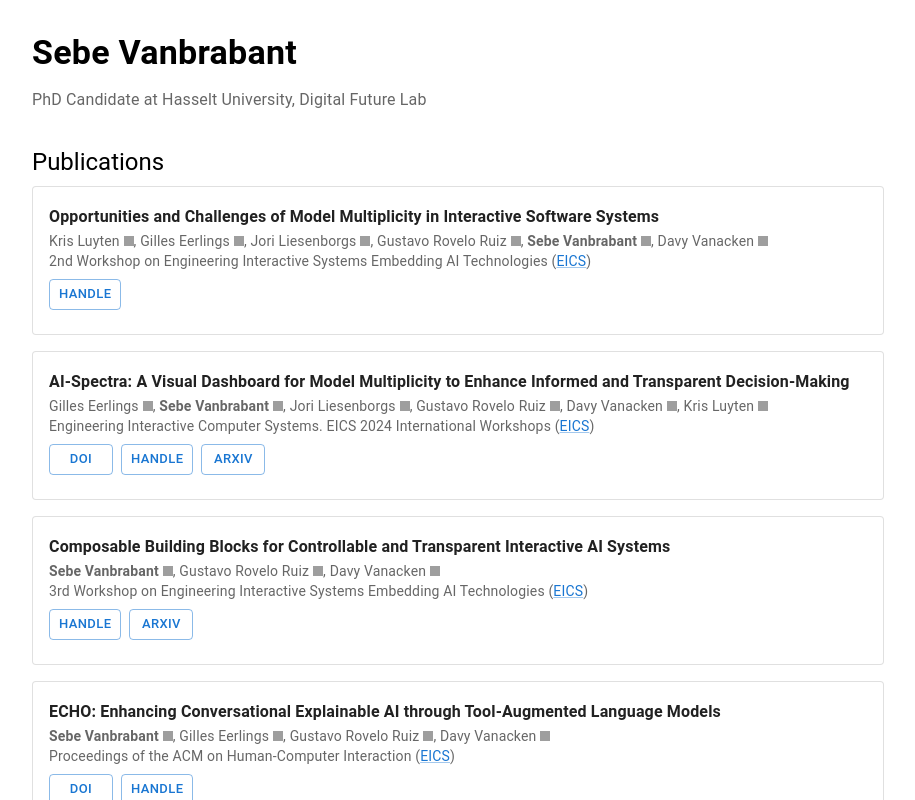
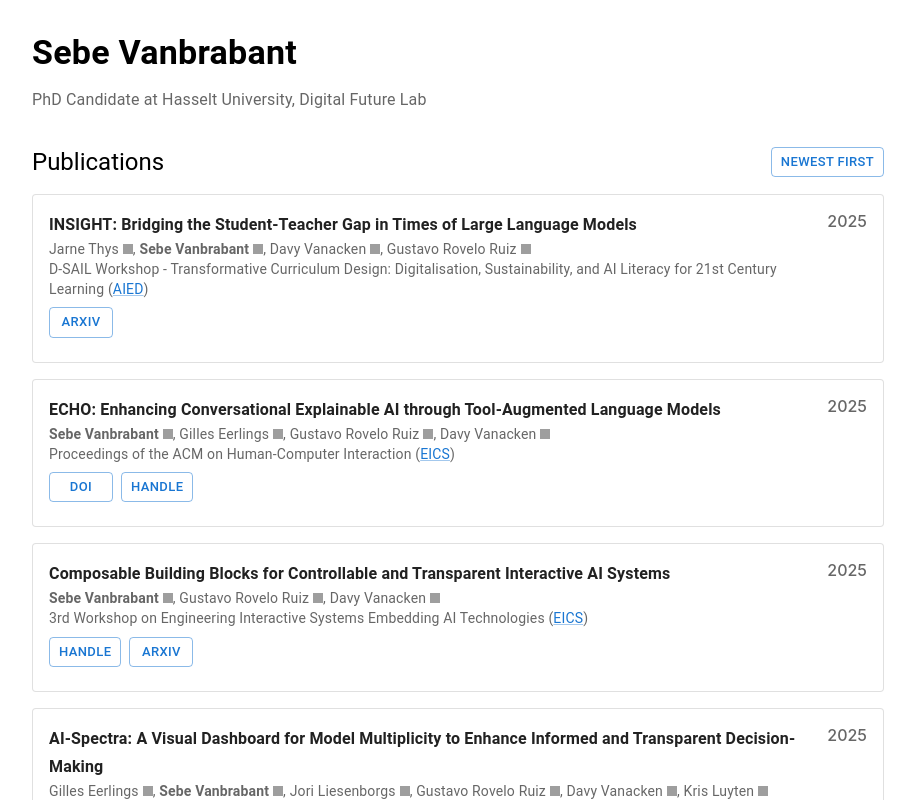
Before and after one commit to sebev/sebev.github.io, a React (Create React App) app: page / in a window 1280 px wide. Shown: the top 800 px of the page, without its empty margins (182-1097 px from the left). Built offline with nearby package versions, Linux system fonts and the light colour scheme; grey boxes are pictures that could not be loaded.

Commit message:
Sortable publications with year

```diff
--- a/public/data/publications.json
+++ b/public/data/publications.json
@@ -2,7 +2,7 @@
     {
         "title": "Opportunities and Challenges of Model Multiplicity in Interactive Software Systems",
         "authors": ["kluyten", "geerlings", "jliesenborgs", "groveloruiz", "svanbrabant", "dvanacken"],
-        "year": 2024,
+        "date": "2024-06-25",
         "venue": {
             "name": "2nd Workshop on Engineering Interactive Systems Embedding AI Technologies",
             "parent": "The 16th ACM SIGCHI Symposium on Engineering Interactive Computing Systems",
@@ -20,7 +20,7 @@
     {
         "title": "AI-Spectra: A Visual Dashboard for Model Multiplicity to Enhance Informed and Transparent Decision-Making",
         "authors": ["geerlings", "svanbrabant", "jliesenborgs", "groveloruiz", "dvanacken", "kluyten"],
-        "year": 2025,
+        "date": "2025-05-30",
         "venue": {
             "name": "Engineering Interactive Computer Systems. EICS 2024 International Workshops",
             "parent": "The 16th ACM SIGCHI Symposium on Engineering Interactive Computing Systems",
@@ -46,7 +46,7 @@
     {
         "title": "Composable Building Blocks for Controllable and Transparent Interactive AI Systems",
         "authors": ["svanbrabant", "groveloruiz", "dvanacken"],
-        "year": 2025,
+        "date": "2025-06-24",
         "venue": {
             "name": "3rd Workshop on Engineering Interactive Systems Embedding AI Technologies",
             "parent": "The 17th ACM SIGCHI Symposium on Engineering Interactive Computing Systems",
@@ -68,7 +68,7 @@
     {
         "title": "ECHO: Enhancing Conversational Explainable AI through Tool-Augmented Language Models",
         "authors": ["svanbrabant", "geerlings", "groveloruiz", "dvanacken"],
-        "year": 2025,
+        "date": "2025-06-27",
         "venue": {
             "name": "Proceedings of the ACM on Human-Computer Interaction",
             "parent": "The 17th ACM SIGCHI Symposium on Engineering Interactive Computing Systems",
@@ -90,7 +90,7 @@
     {
         "title": "INSIGHT: Bridging the Student-Teacher Gap in Times of Large Language Models",
         "authors": ["jthys", "svanbrabant", "dvanacken", "groveloruiz"],
-        "year": 2025,
+        "date": "2025-07-22",
         "venue": {
             "name": "D-SAIL Workshop - Transformative Curriculum Design: Digitalisation, Sustainability, and AI Literacy for 21st Century Learning",
             "parent": "The 26th International Conference on Artificial Intelligence in Education",
--- a/src/App.tsx
+++ b/src/App.tsx
@@ -1,5 +1,5 @@
 import React, { useEffect, useState } from "react";
-import { Container, Typography, Box, CircularProgress } from "@mui/material";
+import { Container, Typography, Box, CircularProgress, Button, Stack } from "@mui/material";
 import { Publication } from "./components/Publication";
 import { IAuthor } from "./types/author";
 import { IPublication } from "./types/publication"
@@ -8,6 +8,13 @@ function App() {
 	const [publications, setPublications] = useState<IPublication[]>([]);
 	const [authors, setAuthors] = useState<Record<string, IAuthor>>({});
 	const [loading, setLoading] = useState(true);
+	const [sortDescending, setSortDescending] = useState(true);
+
+	const sortedPubs = [...publications].sort((a, b) =>
+		sortDescending
+			? new Date(b.date).getTime() - new Date(a.date).getTime()
+			: new Date(a.date).getTime() - new Date(b.date).getTime()
+	);
 
 	useEffect(() => {
 		async function loadData() {
@@ -42,10 +49,18 @@ function App() {
 			</Typography>
 
 			<Box mt={4}>
-				<Typography variant="h5" gutterBottom>
-					Publications
-				</Typography>
-				{publications.map((pub, idx) => (
+				<Stack direction="row" justifyContent="space-between" alignItems="center" mb={2}>
+					<Typography variant="h5">Publications</Typography>
+					<Button
+						variant="outlined"
+						size="small"
+						onClick={() => setSortDescending((prev) => !prev)}
+					>
+						{sortDescending ? "Newest First" : "Oldest First"}
+					</Button>
+				</Stack>
+
+				{sortedPubs.map((pub) => (
 					<Publication key={pub.title} pub={pub} authors={authors} />
 				))}
 			</Box>
--- a/src/components/Publication.tsx
+++ b/src/components/Publication.tsx
@@ -58,6 +58,8 @@ type Props = {
 	return (
 		<Card variant="outlined" sx={{ mb: 2 }}>
 			<CardContent>
+				<Stack direction="row" justifyContent="space-between" spacing={2}>
+					<Box>
 						<Typography variant="subtitle1" fontWeight={600}>
 							{pub.title}
 						</Typography>
@@ -102,6 +104,17 @@ type Props = {
 								</Link>
 							))}
 						</Stack>
+					</Box>
+					<Box
+						minWidth={50}
+						textAlign="right"
+						color="text.secondary"
+						fontWeight="medium"
+						fontSize="1rem"
+					>
+						{new Date(pub.date).getFullYear()}
+					</Box>
+				</Stack>
 			</CardContent>
 		</Card>
 	);
--- a/src/types/publication.ts
+++ b/src/types/publication.ts
@@ -1,7 +1,7 @@
 export type IPublication = {
     title: string;
     authors: string[];
-    year: number;
+    date: string;
     venue: {
         name: string;
         parent: string;
```
Lines whose indentation alone changed are shown as unchanged.
